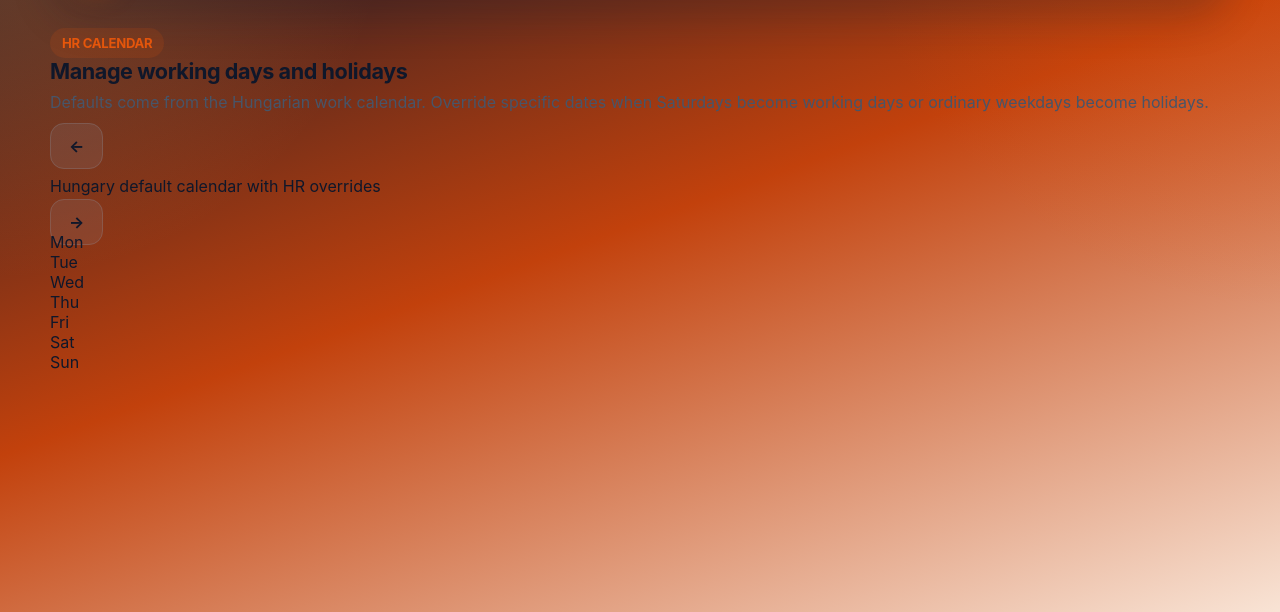
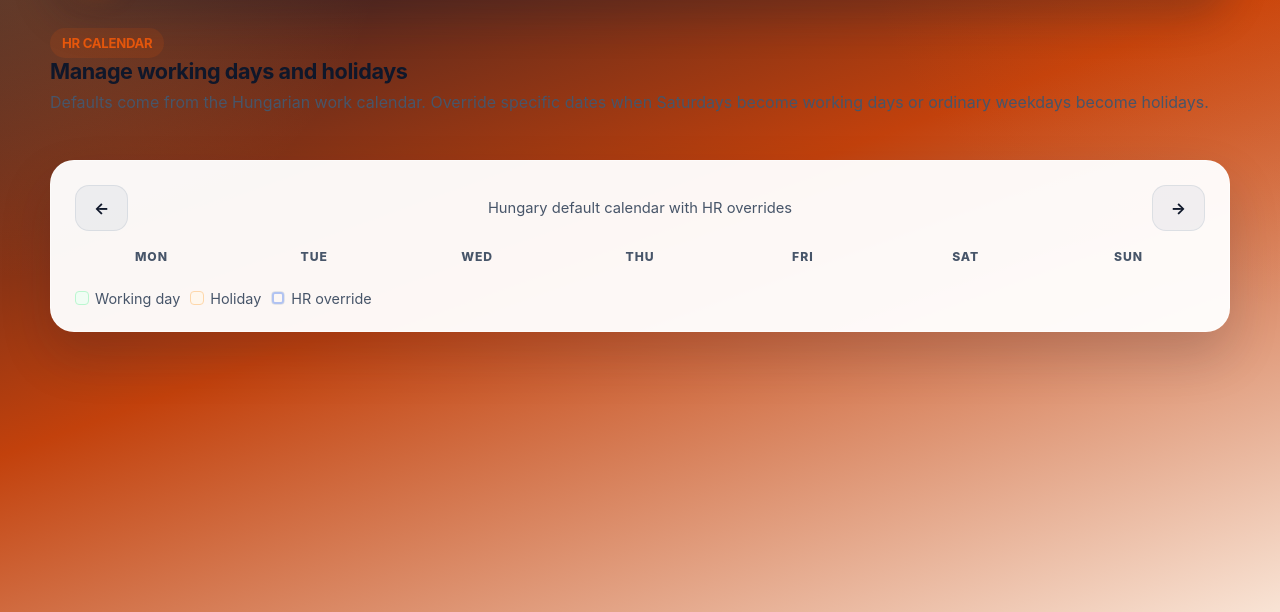
Before and after one commit to krmarci/csupor, a Python web app: template app/templates/manage_working_days.html in a window 1280 px wide. Shown: the part 114-726 px from the top of the page. Run offline with Jinja, Linux system fonts and the light colour scheme; the template is opened without the code that fills it, so the values that code supplies are empty.

Commit message:
Fix working days calendar layout

```diff
--- a/app/templates/manage_working_days.html
+++ b/app/templates/manage_working_days.html
@@ -1,6 +1,7 @@
 {% extends "base.html" %}
 {% block title %}{{ _('Working day calendar · CSUPOR Portal') }}{% endblock %}
 {% block content %}
+<div class="working-day-page">
 <section class="section-heading">
   <div>
     <span class="eyebrow">{{ _('HR calendar') }}</span>
@@ -9,7 +10,7 @@
   </div>
 </section>
 
-<section class="leave-calendar-card">
+<section class="working-day-calendar-card">
   <div class="calendar-toolbar">
     <a class="button button-secondary" href="{{ url_for('manage_working_days', year=previous_month.year, month=previous_month.month) }}">← {{ previous_month.strftime('%b') }}</a>
     <div>
@@ -40,7 +41,7 @@
             <input type="hidden" name="year" value="{{ selected_year }}">
             <input type="hidden" name="month" value="{{ selected_month }}">
             <input name="note" placeholder="{{ _('Optional note') }}" value="{{ status.note or '' }}">
-            <div class="button-row">
+            <div class="working-day-button-row">
               <button type="submit" name="action" value="working" class="button-secondary">{{ _('Set working') }}</button>
               <button type="submit" name="action" value="holiday" class="button-secondary">{{ _('Set holiday') }}</button>
               {% if status.is_override %}<button type="submit" name="action" value="reset" class="button-secondary">{{ _('Reset') }}</button>{% endif %}
@@ -52,17 +53,170 @@
       {% endif %}
     {% endfor %}
   </div>
+  <div class="working-day-legend" aria-label="{{ _('Working day calendar legend') }}">
+    <span class="legend-item"><span class="legend-swatch working"></span>{{ _('Working day') }}</span>
+    <span class="legend-item"><span class="legend-swatch holiday"></span>{{ _('Holiday') }}</span>
+    <span class="legend-item"><span class="legend-swatch override"></span>{{ _('HR override') }}</span>
+  </div>
 </section>
+</div>
 
 <style>
-  .working-day-grid .calendar-day { min-height: 12rem; }
-  .working-day-card { display: flex; flex-direction: column; gap: .55rem; }
+  .working-day-page {
+    display: grid;
+    gap: 24px;
+  }
+
+  .working-day-calendar-card {
+    padding: 24px;
+    border-radius: var(--radius-lg);
+    background: var(--surface-strong);
+    border: 1px solid rgba(255, 255, 255, 0.48);
+    box-shadow: var(--shadow);
+  }
+
+  .calendar-toolbar {
+    display: flex;
+    align-items: center;
+    justify-content: space-between;
+    gap: 16px;
+    margin-bottom: 18px;
+    text-align: center;
+  }
+
+  .calendar-toolbar h2,
+  .calendar-toolbar p {
+    margin: 0;
+  }
+
+  .calendar-toolbar p {
+    color: var(--text-soft);
+    font-size: .92rem;
+  }
+
+  .calendar-grid {
+    display: grid;
+    grid-template-columns: repeat(7, minmax(0, 1fr));
+    gap: 10px;
+  }
+
+  .weekday-grid {
+    margin-bottom: 10px;
+    color: var(--text-soft);
+    font-weight: 800;
+    text-align: center;
+    text-transform: uppercase;
+    font-size: .76rem;
+    letter-spacing: .08em;
+  }
+
+  .working-day-grid .calendar-day {
+    min-width: 0;
+    min-height: 13.5rem;
+    padding: 12px;
+    border: 1px solid var(--border);
+    border-radius: 16px;
+  }
+
+  .working-day-card {
+    display: flex;
+    flex-direction: column;
+    gap: .55rem;
+  }
+
+  .empty-day {
+    background: rgba(148, 163, 184, .08);
+  }
+
   .working-day-card.is-holiday { background: #fff7ed; border-color: #fed7aa; }
   .working-day-card.is-working-day { background: #f0fdf4; border-color: #bbf7d0; }
   .working-day-card.is-override { box-shadow: inset 0 0 0 2px rgba(37, 99, 235, .22); }
-  .working-day-header, .button-row { display: flex; flex-wrap: wrap; gap: .4rem; align-items: center; justify-content: space-between; }
-  .working-day-actions { display: grid; gap: .45rem; margin-top: auto; }
-  .working-day-actions input { width: 100%; }
-  .button-row .button-secondary { padding: .45rem .65rem; }
+
+  .working-day-header,
+  .working-day-button-row {
+    display: flex;
+    flex-wrap: wrap;
+    gap: .45rem;
+    align-items: center;
+    justify-content: space-between;
+  }
+
+  .working-day-header time {
+    font-weight: 800;
+    font-size: 1.05rem;
+  }
+
+  .working-day-actions {
+    display: grid;
+    gap: .45rem;
+    margin-top: auto;
+  }
+
+  .working-day-actions input {
+    width: 100%;
+    min-height: 2.25rem;
+    padding: .5rem .65rem;
+  }
+
+  .working-day-actions .button-secondary {
+    flex: 1 1 5.8rem;
+    padding: .45rem .55rem;
+    font-size: .8rem;
+  }
+
+  .working-day-legend {
+    display: flex;
+    flex-wrap: wrap;
+    gap: 10px;
+    margin-top: 16px;
+    color: var(--text-soft);
+    font-size: .9rem;
+  }
+
+  .legend-item {
+    display: inline-flex;
+    align-items: center;
+    gap: 6px;
+  }
+
+  .legend-swatch {
+    width: 14px;
+    height: 14px;
+    border-radius: 4px;
+    border: 1px solid var(--border);
+  }
+
+  .legend-swatch.working { background: #f0fdf4; border-color: #bbf7d0; }
+  .legend-swatch.holiday { background: #fff7ed; border-color: #fed7aa; }
+  .legend-swatch.override { box-shadow: inset 0 0 0 2px rgba(37, 99, 235, .35); }
+
+  @media (max-width: 860px) {
+    .calendar-toolbar {
+      align-items: stretch;
+      text-align: left;
+    }
+
+    .calendar-grid {
+      grid-template-columns: repeat(2, minmax(0, 1fr));
+    }
+
+    .weekday-grid {
+      display: none;
+    }
+
+    .empty-day {
+      display: none;
+    }
+  }
+
+  @media (max-width: 560px) {
+    .calendar-toolbar {
+      flex-direction: column;
+    }
+
+    .calendar-grid {
+      grid-template-columns: 1fr;
+    }
+  }
 </style>
 {% endblock %}
```
